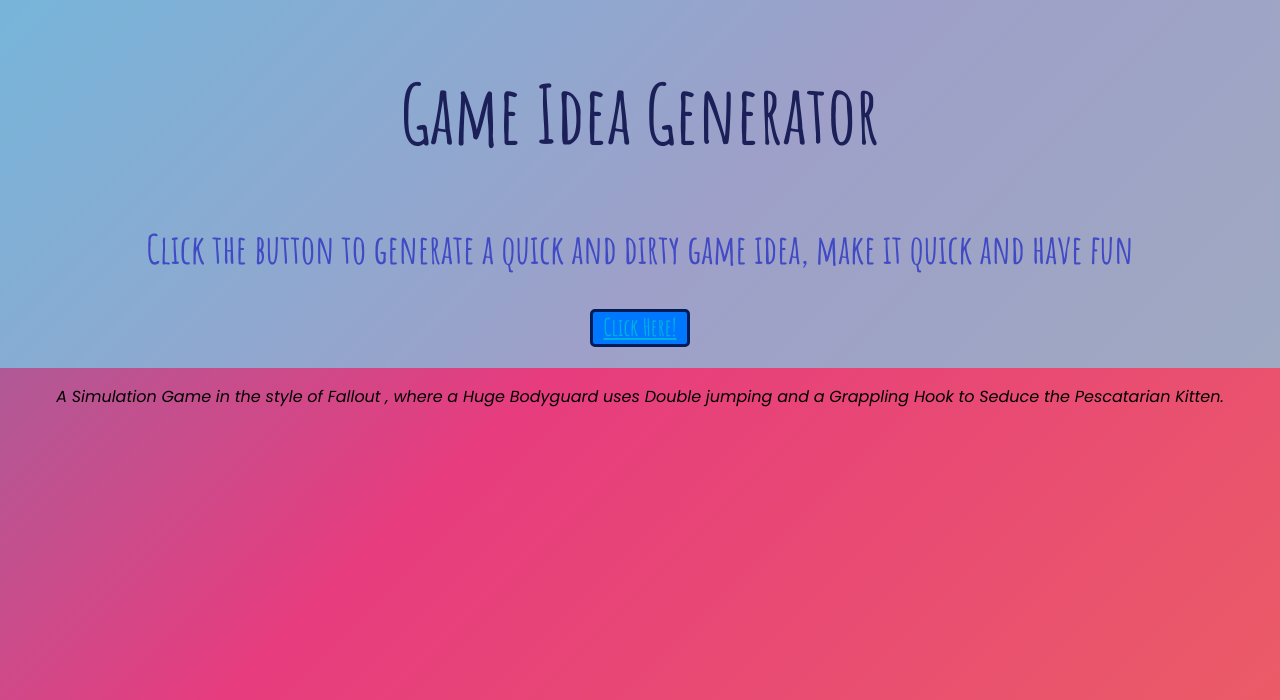
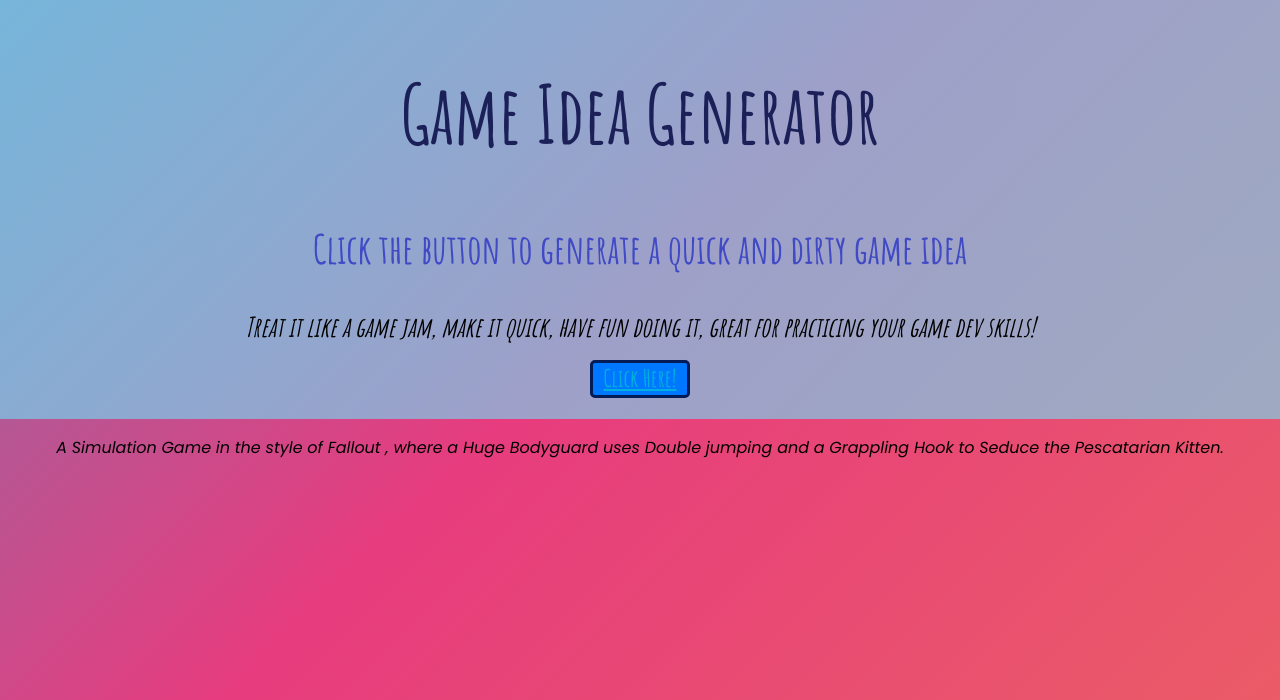
Before and after one commit to CourtneyAshe/Assignment_1, a Flask app: page / in a window 1280 px wide. Shown: the top 700 px of the page. Run offline with Flask 2, Linux system fonts and the light colour scheme; data comes from the database, SQL or seed files in the repository; some web fonts are replaced.

Commit message:
Generator

```diff
--- a/run.py
+++ b/run.py
@@ -69,7 +69,6 @@ def randomiser():
 
     idea = str("A " + Rgenre[0] +" Game in the style of " + Raes[0] + ", where a " + Radj[0] + " " + Rchar[0] + " uses " + Rmec[0] + " and " + Rmec2[0] + " to " + Rgoal[0] + " the " + Radj2[0] + " " + Rchar2[0] + ".")
 
-#A {{Rgenre[0]}} Game in the style of {{Raes[0]}}, where a {{Radj[0]}} {{Rchar[0]}} uses {{Rmec[0]}} and {{Rmec2[0]}} to {{Rgoal[0]}} the {{Radj2[0]}} {{Rchar2[0]}}.
     return render_template('index.html',
 
 
--- a/static/screen.css
+++ b/static/screen.css
@@ -23,15 +23,13 @@ body{
   background-attachment: fixed;
   -webkit-animation: change 10s ease-in-out infinite;
   animation: change 10s ease-in-out infinite;
-  overflow: hidden;
+
 
   margin: 0;
   text-align: center;
 
   font-family:'Poppins', sans-serif;
 }
-
-
 
 h1{
   font-size: 5em;
@@ -48,6 +46,13 @@ h2{
   padding-top:0.05em;
   padding-bottom:0.05em;
   color:#414ac5;
+}
+
+em{
+
+  font-size:1.7em;
+  text-align: center;
+
 }
 
 /* button*/
--- a/templates/index.html
+++ b/templates/index.html
@@ -7,7 +7,8 @@
     <div id="header">
 
       <h1>Game Idea Generator</h1>
-      <h2>Click the button to generate a quick and dirty game idea, make it quick and have fun</h2>
+      <h2>Click the button to generate a quick and dirty game idea</h2>
+      <em>Treat it like a game jam, make it quick, have fun doing it, great for practicing your game dev skills!</em>
 
       <p>
         <a class="btn-generate" href="">Click Here!</a>
```
